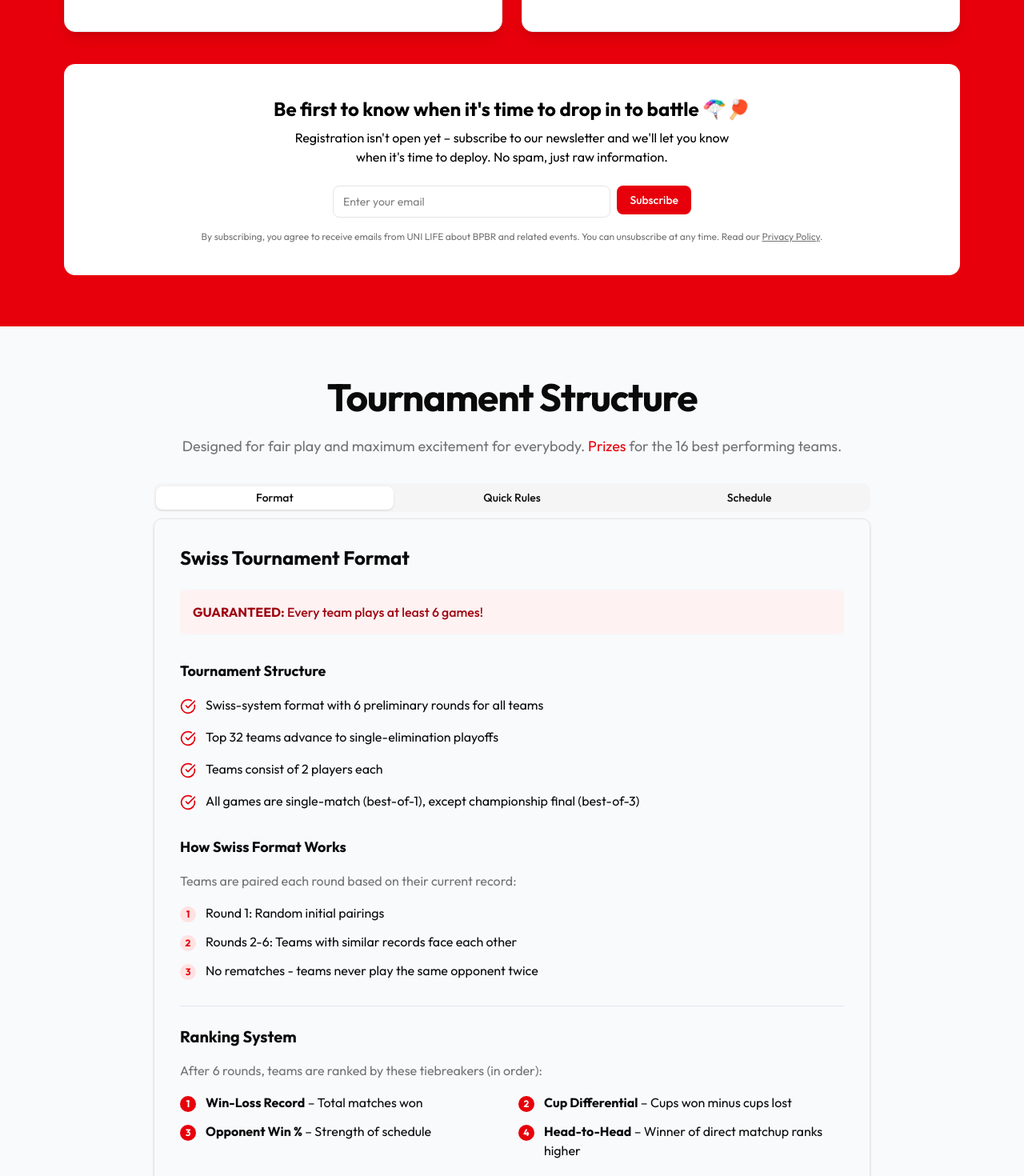
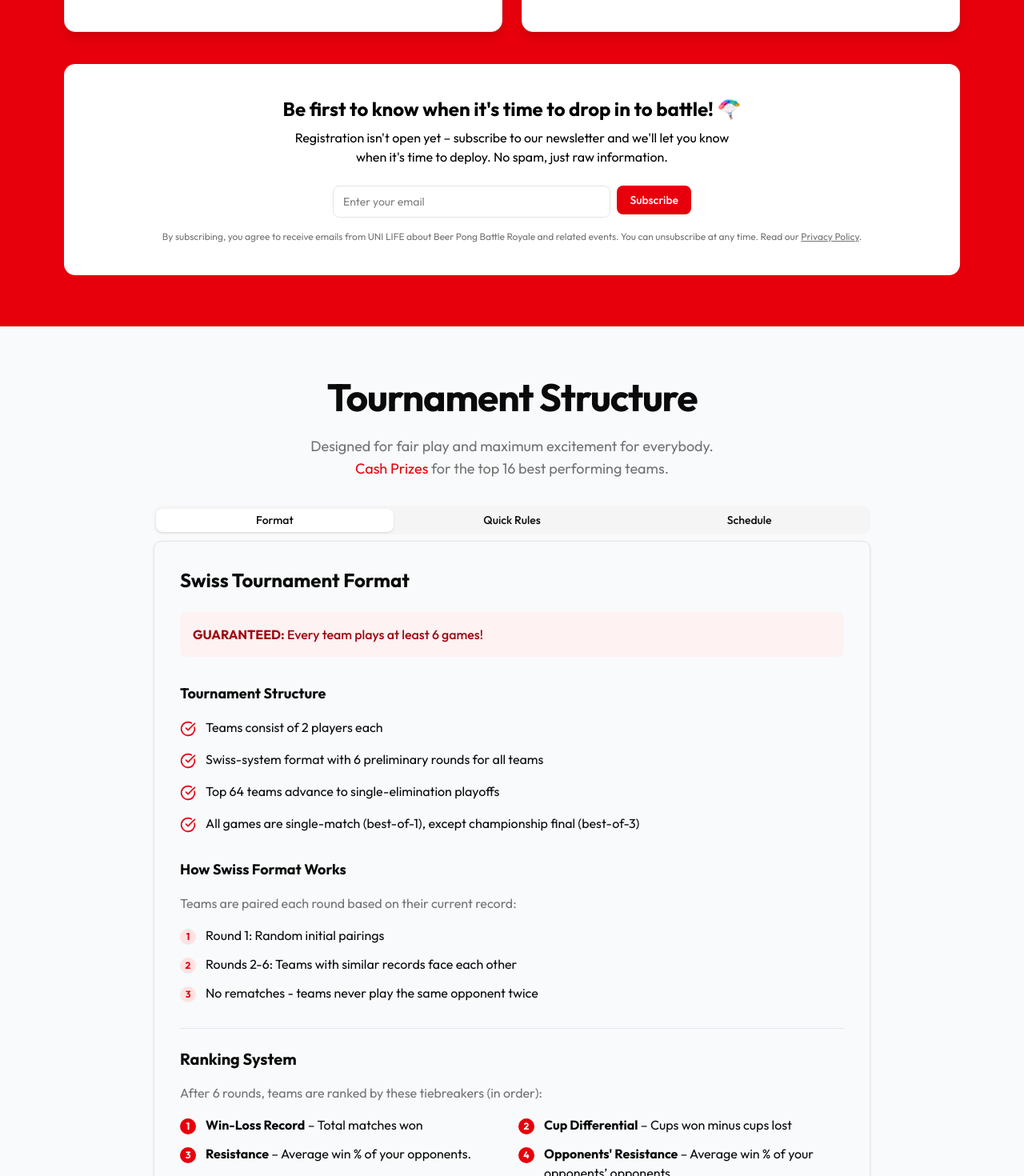
Before and after one commit to strengv1/unilife, a Next.js app: page /events/battleroyale in a window 1280 px wide. Shown: the part 2920-4390 px from the top of the page at 80% size. Built offline with nearby package versions, Linux system fonts and the light colour scheme.

Commit message:
tournament structure changes

```diff
--- a/src/app/events/battleroyale/_components/RegistrationSection.tsx
+++ b/src/app/events/battleroyale/_components/RegistrationSection.tsx
@@ -83,9 +83,9 @@ export const RegistrationSection = () => {
 
         <NewsletterForm
           containerClassName="mt-10 bg-white text-black rounded-xl p-10"
-          title="Be first to know when it's time to drop in to battle 🪂🏓"
+          title="Be first to know when it's time to drop in to battle! 🪂"
           description="Registration isn't open yet – subscribe to our newsletter and we'll let you know when it's time to deploy. No spam, just raw information."
-          disclaimerText="By subscribing, you agree to receive emails from UNI LIFE about BPBR and related events. You can unsubscribe at any time."
+          disclaimerText="By subscribing, you agree to receive emails from UNI LIFE about Beer Pong Battle Royale and related events. You can unsubscribe at any time."
         />
       </div>
     </section>
--- a/src/app/events/battleroyale/_components/TournamentSection.tsx
+++ b/src/app/events/battleroyale/_components/TournamentSection.tsx
@@ -3,17 +3,21 @@ import { CheckCircle } from "lucide-react"
 import Link from "next/link"
 
 export const TournamentSection = () => {
+
+  const commonNumberBadge = "mt-1 h-5 w-5 flex-shrink-0 rounded-full flex items-center justify-center font-bold text-xs"
+  const checkCircleClass = "mt-1 h-5 w-5 flex-shrink-0 text-red-600"
   return (
     <section id="tournament" className="bg-slate-50 py-10 md:py-16">
       <div className="container mx-auto max-w-6xl px-4">
         <div className="mx-auto max-w-4xl text-center">
           <h2 className="text-3xl font-bold tracking-tight sm:text-4xl md:text-5xl">Tournament Structure</h2>
           <p className="mt-4 md:mt-6 text-lg text-muted-foreground">
-            Designed for fair play and maximum excitement for everybody.{" "}
+            Designed for fair play and maximum excitement for everybody.
+            <br/>
             <Link href="#prizes" className="text-red-600 hover:underline">
-              Prizes
+              Cash Prizes
             </Link>{" "}
-            for the 16 best performing teams.{" "}
+            for the top 16 best performing teams.
           </p>
         </div>
 
@@ -38,19 +42,19 @@ export const TournamentSection = () => {
                     <h4 className="text-lg font-bold mb-4">Tournament Structure</h4>
                     <ul className="space-y-4">
                       <li className="flex items-start gap-3">
-                        <CheckCircle className="mt-1 h-5 w-5 flex-shrink-0 text-red-600" />
+                        <CheckCircle className={checkCircleClass} />
+                        <span>Teams consist of 2 players each</span>
+                      </li>
+                      <li className="flex items-start gap-3">
+                        <CheckCircle className={checkCircleClass} />
                         <span>Swiss-system format with 6 preliminary rounds for all teams</span>
                       </li>
                       <li className="flex items-start gap-3">
-                        <CheckCircle className="mt-1 h-5 w-5 flex-shrink-0 text-red-600" />
-                        <span>Top 32 teams advance to single-elimination playoffs</span>
+                        <CheckCircle className={checkCircleClass} />
+                        <span>Top 64 teams advance to single-elimination playoffs</span>
                       </li>
                       <li className="flex items-start gap-3">
-                        <CheckCircle className="mt-1 h-5 w-5 flex-shrink-0 text-red-600" />
-                        <span>Teams consist of 2 players each</span>
-                      </li>
-                      <li className="flex items-start gap-3">
-                        <CheckCircle className="mt-1 h-5 w-5 flex-shrink-0 text-red-600" />
+                        <CheckCircle className={checkCircleClass} />
                         <span>All games are single-match (best-of-1), except championship final (best-of-3)</span>
                       </li>
                     </ul>
@@ -64,15 +68,15 @@ export const TournamentSection = () => {
                     </p>
                     <ul className="space-y-3">
                       <li className="flex items-start gap-3">
-                        <div className="mt-1 h-5 w-5 flex-shrink-0 rounded-full bg-red-100 flex items-center justify-center text-red-600 font-bold text-xs">1</div>
+                        <div className={`${commonNumberBadge} bg-red-100 text-red-600`}>1</div>
                         <span>Round 1: Random initial pairings</span>
                       </li>
                       <li className="flex items-start gap-3">
-                        <div className="mt-1 h-5 w-5 flex-shrink-0 rounded-full bg-red-100 flex items-center justify-center text-red-600 font-bold text-xs">2</div>
+                        <div className={`${commonNumberBadge} bg-red-100 text-red-600`}>2</div>
                         <span>Rounds 2-6: Teams with similar records face each other</span>
                       </li>
                       <li className="flex items-start gap-3">
-                        <div className="mt-1 h-5 w-5 flex-shrink-0 rounded-full bg-red-100 flex items-center justify-center text-red-600 font-bold text-xs">3</div>
+                        <div className={`${commonNumberBadge} bg-red-100 text-red-600`}>3</div>
                         <span>No rematches - teams never play the same opponent twice</span>
                       </li>
                     </ul>
@@ -87,20 +91,20 @@ export const TournamentSection = () => {
                   </p>
                   <ul className="space-y-3 grid md:grid-cols-2 gap-x-4">
                     <li className="flex items-start gap-3">
-                      <div className="mt-1 h-5 w-5 flex-shrink-0 rounded-full bg-red-600 flex items-center justify-center text-white font-bold text-xs">1</div>
+                      <div className={`${commonNumberBadge} bg-red-600 text-white`}>1</div>
                       <span><strong>Win-Loss Record</strong> – Total matches won</span>
                     </li>
                     <li className="flex items-start gap-3">
-                      <div className="mt-1 h-5 w-5 flex-shrink-0 rounded-full bg-red-600 flex items-center justify-center text-white font-bold text-xs">2</div>
+                      <div className={`${commonNumberBadge} bg-red-600 text-white`}>2</div>
                       <span><strong>Cup Differential</strong> – Cups won minus cups lost</span>
                     </li>
                     <li className="flex items-start gap-3">
-                      <div className="mt-1 h-5 w-5 flex-shrink-0 rounded-full bg-red-600 flex items-center justify-center text-white font-bold text-xs">3</div>
-                      <span><strong>Opponent Win %</strong> – Strength of schedule</span>
+                      <div className={`${commonNumberBadge} bg-red-600 text-white`}>3</div>
+                      <span><strong>Resistance</strong> – Average win % of your opponents.</span>
                     </li>
                     <li className="flex items-start gap-3">
-                      <div className="mt-1 h-5 w-5 flex-shrink-0 rounded-full bg-red-600 flex items-center justify-center text-white font-bold text-xs">4</div>
-                      <span><strong>Head-to-Head</strong> – Winner of direct matchup ranks higher</span>
+                      <div className={`${commonNumberBadge} bg-red-600 text-white`}>4</div>
+                      <span><strong>Opponents' Resistance </strong> – Average win % of your opponents’ opponents.</span>
                     </li>
                   </ul>
                 </div>
@@ -111,27 +115,27 @@ export const TournamentSection = () => {
                 <h3 className="text-2xl font-bold">Quick Rules</h3>
                 <ul className="mt-6 space-y-4">
                   <li className="flex items-start gap-3">
-                    <CheckCircle className="mt-1 h-5 w-5 flex-shrink-0 text-red-600" />
+                    <CheckCircle className={checkCircleClass} />
                     <span>Standard 10-cup triangle formation</span>
                   </li>
                   <li className="flex items-start gap-3">
-                    <CheckCircle className="mt-1 h-5 w-5 flex-shrink-0 text-red-600" />
-                    <span>Re-racking into standard triangles is done automatically when 6 or 3 cups are left. Last cup is centered to the back row.</span>
+                    <CheckCircle className={checkCircleClass} />
+                    <span>Re-racking is done automatically into standard triangles that are centered to the back when 6 or 3 cups are left. Last cup is also centered to the back row. Cups are placed so that they're centered and 2 fingers away (index and middle finger) from the edge of the table.</span>
                   </li>
                   <li className="flex items-start gap-3">
-                    <CheckCircle className="mt-1 h-5 w-5 flex-shrink-0 text-red-600" />
+                    <CheckCircle className={checkCircleClass} />
                     <span>Bounce shots count as two cups and can be blocked.</span>
                   </li>
                   <li className="flex items-start gap-3">
-                    <CheckCircle className="mt-1 h-5 w-5 flex-shrink-0 text-red-600" />
+                    <CheckCircle className={checkCircleClass} />
                     <span>No redemption round. First team to drop the last cup wins.</span>
                   </li>
                   <li className="flex items-start gap-3">
-                    <CheckCircle className="mt-1 h-5 w-5 flex-shrink-0 text-red-600" />
+                    <CheckCircle className={checkCircleClass} />
                     <span>Game length: 20 minutes maximum for Swiss rounds</span>
                   </li>
                   <li className="flex items-start gap-3">
-                    <CheckCircle className="mt-1 h-5 w-5 flex-shrink-0 text-red-600" />
+                    <CheckCircle className={checkCircleClass} />
                     <span>Tiebreakers determined by cup differential and swiss-format magic</span>
                   </li>
                 </ul>
@@ -142,24 +146,24 @@ export const TournamentSection = () => {
                 <h3 className="text-2xl font-bold">Event Schedule</h3>
                 <ul className="mt-6 space-y-4">
                   <li className="flex items-start gap-3">
-                    <CheckCircle className="mt-1 h-5 w-5 flex-shrink-0 text-red-600" />
+                    <CheckCircle className={checkCircleClass} />
                     <span>11:00 - Registration and check-in</span>
                   </li>
                   <li className="flex items-start gap-3">
-                    <CheckCircle className="mt-1 h-5 w-5 flex-shrink-0 text-red-600" />
+                    <CheckCircle className={checkCircleClass} />
                     <span>12:00 - Swiss rounds begin (6 rounds, approximately 40 minutes each)</span>
                   </li>
                   <li className="flex items-start gap-3">
-                    <CheckCircle className="mt-1 h-5 w-5 flex-shrink-0 text-red-600" />
-                    <span>16:15 - Top 32 teams announced</span>
+                    <CheckCircle className={checkCircleClass} />
+                    <span>16:15 - Top 64 teams announced</span>
                   </li>
                   <li className="flex items-start gap-3">
-                    <CheckCircle className="mt-1 h-5 w-5 flex-shrink-0 text-red-600" />
+                    <CheckCircle className={checkCircleClass} />
                     <span>16:20 - Single-elimination bracket begins</span>
                   </li>
                   <li className="flex items-start gap-3">
-                    <CheckCircle className="mt-1 h-5 w-5 flex-shrink-0 text-red-600" />
-                    <span>18:00 - Championship finals (best-of-3) and award ceremony</span>
+                    <CheckCircle className={checkCircleClass} />
+                    <span>18:30 - Championship finals (best-of-3) and award ceremony</span>
                   </li>
                 </ul>
               </div>
```
